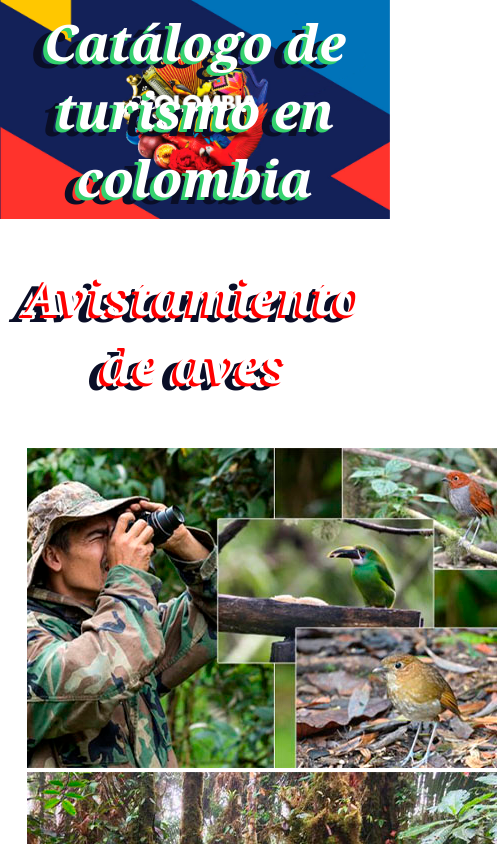
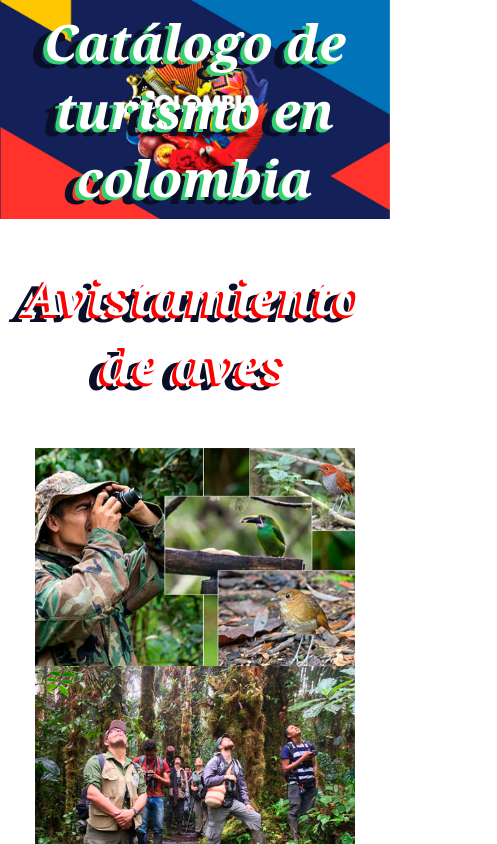
Before and after one commit to batero826/portafolio, a plain HTML site: page index.html in a window 390 px wide. Shown: the top 844 px of the page, 497 px wide, since content can reach past the window. Drawn offline with Linux system fonts and the light colour scheme.

Commit message:
modificacion de css 3

```diff
--- a/css/style.css
+++ b/css/style.css
@@ -50,6 +50,11 @@ img.turismo{
         /*background-color: darkgray;*/
 
     }
+    img.catalogo{
+        width: 95%;
+        display: block;
+        margin: 0 auto 0 auto;
+    }
  }
 
 /* Table ,Ipa */
```
